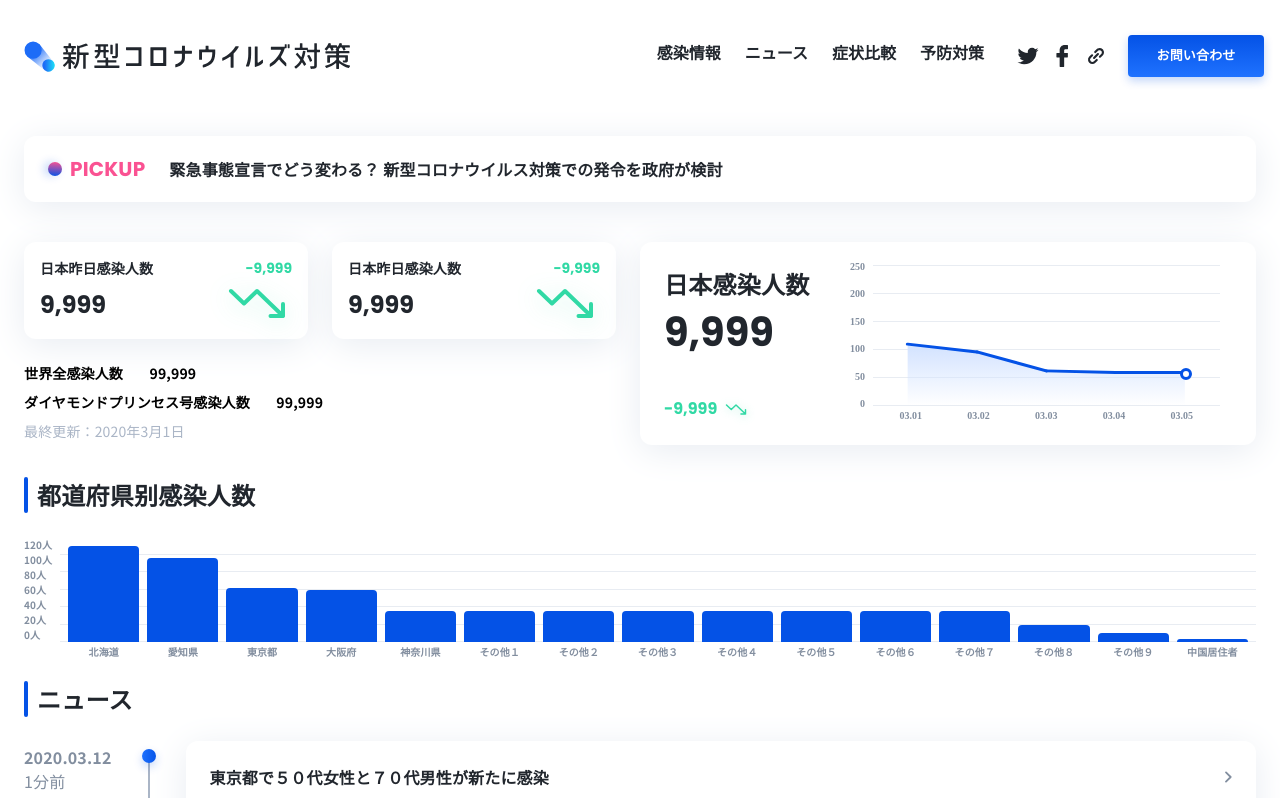
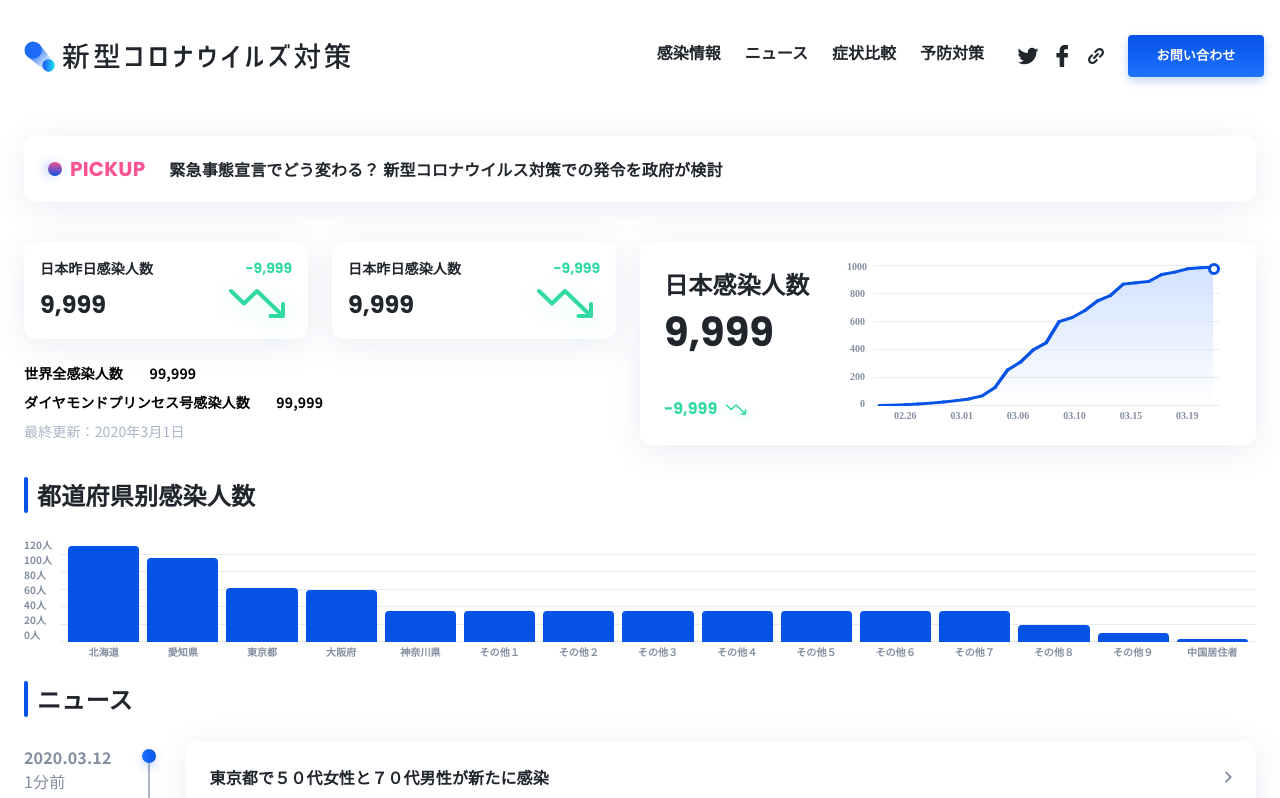
Before and after one commit to nikoloside/BitValley.COVID-19, a Vue app: page / in a window 1280 px wide. Shown: the top 798 px of the page. Built offline with nearby package versions, Linux system fonts and the light colour scheme.

Commit message:
变更折线图的意思，由全体变成增涨

```diff
--- a/src/components/DashBoardLarge.vue
+++ b/src/components/DashBoardLarge.vue
@@ -83,13 +83,13 @@
 
                         <div
                         class="infect-column"
-                         v-for="(infectData,index) in infectDatas"
-                         v-bind:key="infectData.date"
-                         v-bind:style="{ width: `${100 / infectDatas.length}%`,
-                         height: `${infectData.count / units[0] * 100}%`,
-                         left:`${100 / infectDatas.length * index}%`}"
+                         v-for="(label,index) in labelsCount"
+                         v-bind:key="label"
+                         v-bind:style="{ width: `${100 / labelsCount.length}%`,
+                         height: `${label / units[0] * 100}%`,
+                         left:`${100 / labelsCount.length * index}%`}"
                         >
-                            <div class="infect-count">{{ infectData.count }}</div>
+                            <div class="infect-count">{{ label }}</div>
                         </div>
                     </div>
 
@@ -101,11 +101,11 @@
                 <!-- 横軸 -->
                 <div class="infect-label-group">
                     <div class="infect-label"
-                        v-for="infectData in infectDatas"
-                        v-bind:key="infectData.date"
-                        v-bind:style="{ width: `${100 / infectDatas.length}%` }"
+                        v-for="label in labelsDate"
+                        v-bind:key="label"
+                        v-bind:style="{ width: `${100 / labelsDate.length}%` }"
                     >
-                        {{infectData.date}}
+                        {{label}}
                     </div>
                 </div>
             </div>
@@ -127,26 +127,115 @@ export default {
       DiffPersons: -9999,
 
       unitCount: 6,
+      labelCount: 6,
       infectDatas: [
         {
+          date: '02.23',
+          count: 0,
+        },
+        {
+          date: '02.24',
+          count: 2,
+        },
+        {
+          date: '02.25',
+          count: 6,
+        },
+        {
+          date: '02.26',
+          count: 11,
+        },
+        {
+          date: '02.27',
+          count: 17,
+        },
+        {
+          date: '02.28',
+          count: 25,
+        },
+        {
+          date: '02.29',
+          count: 35,
+        },
+        {
           date: '03.01',
-          count: 110,
+          count: 47,
         },
         {
           date: '03.02',
-          count: 96,
+          count: 69,
         },
         {
           date: '03.03',
-          count: 62,
+          count: 128,
         },
         {
           date: '03.04',
-          count: 59,
+          count: 256,
         },
         {
           date: '03.05',
-          count: 59,
+          count: 312,
+        },
+        {
+          date: '03.06',
+          count: 400,
+        },
+        {
+          date: '03.07',
+          count: 450,
+        },
+        {
+          date: '03.08',
+          count: 601,
+        },
+        {
+          date: '03.09',
+          count: 630,
+        },
+        {
+          date: '03.10',
+          count: 680,
+        },
+        {
+          date: '03.11',
+          count: 750,
+        },
+        {
+          date: '03.12',
+          count: 788,
+        },
+        {
+          date: '03.13',
+          count: 870,
+        },
+        {
+          date: '03.14',
+          count: 880,
+        },
+        {
+          date: '03.15',
+          count: 890,
+        },
+        {
+          date: '03.16',
+          count: 939,
+        },
+        {
+          date: '03.17',
+          count: 956,
+        },
+        {
+          date: '03.18',
+          count: 980,
+        },
+        {
+          date: '03.19',
+          count: 987,
+        },
+        {
+          date: '03.20',
+          count: 992,
         },
       ],
     };
@@ -207,6 +296,22 @@ export default {
     units() {
       const { unitCount, step } = this;
       return [...Array(unitCount).keys()].map(i => i * step).reverse();
+    },
+    labelsCount() {
+      const { infectDatas, labelCount } = this;
+      const divide = infectDatas.length / labelCount;
+      const offset = infectDatas.length % labelCount;
+      return [...Array(labelCount).keys()].map(i =>
+      // eslint-disable-next-line no-mixed-operators
+        infectDatas[Math.floor(divide * i + offset)].count);
+    },
+    labelsDate() {
+      const { infectDatas, labelCount } = this;
+      const divide = infectDatas.length / labelCount;
+      const offset = infectDatas.length % labelCount;
+      return [...Array(labelCount).keys()].map(i =>
+      // eslint-disable-next-line no-mixed-operators
+        infectDatas[Math.floor(divide * i + offset)].date);
     },
     infectFromDatas() {
       const { infectDatas } = this;
```
